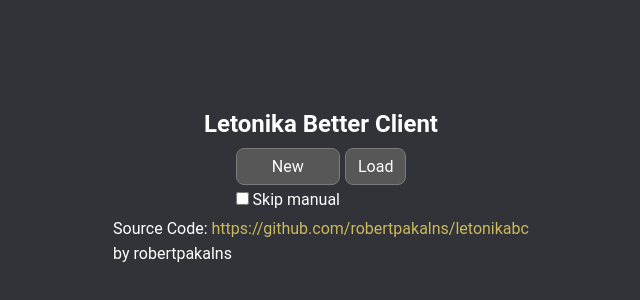
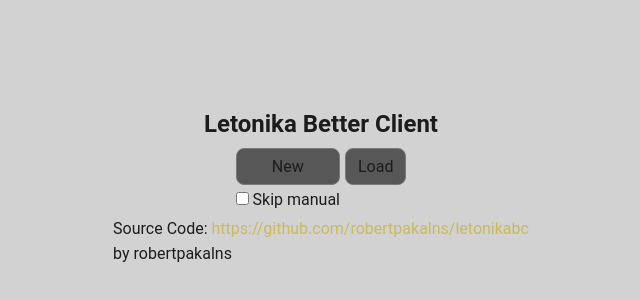
Before and after one commit to robertpakalns/letonikabc, a Svelte app: page / in a window 1280 px wide. Shown: the part 214-514 px from the top of the page, without its empty margins (319-959 px from the left). Built offline with nearby package versions, Linux system fonts and the light colour scheme.

Commit message:
prepare future env for dark/light themes

```diff
--- a/src/App.svelte
+++ b/src/App.svelte
@@ -57,8 +57,7 @@
         width: 100vw;
         height: 100vh;
         overflow-y: auto;
-        background: #323339; /* Dark mode for now */
-        color: #dbdcde;
+        background: var(--bg);
         text-align: justify;
     }
 </style>
--- a/src/style.css
+++ b/src/style.css
@@ -2,7 +2,20 @@
     margin: 0;
     padding: 0;
     font-family: Roboto, sans-serif;
-    color: white; /* Dark mode for now */
+    color: var(--text);
+}
+
+:root {
+    --bg: #d2d2d2;
+    --text: #1c1c1c;
+}
+
+/* Light mode bt default */
+@media (prefers-color-scheme: dark) {
+    :root {
+        --bg: #282c33;
+        --text: #dbdcde;
+    }
 }
 
 html,
```
